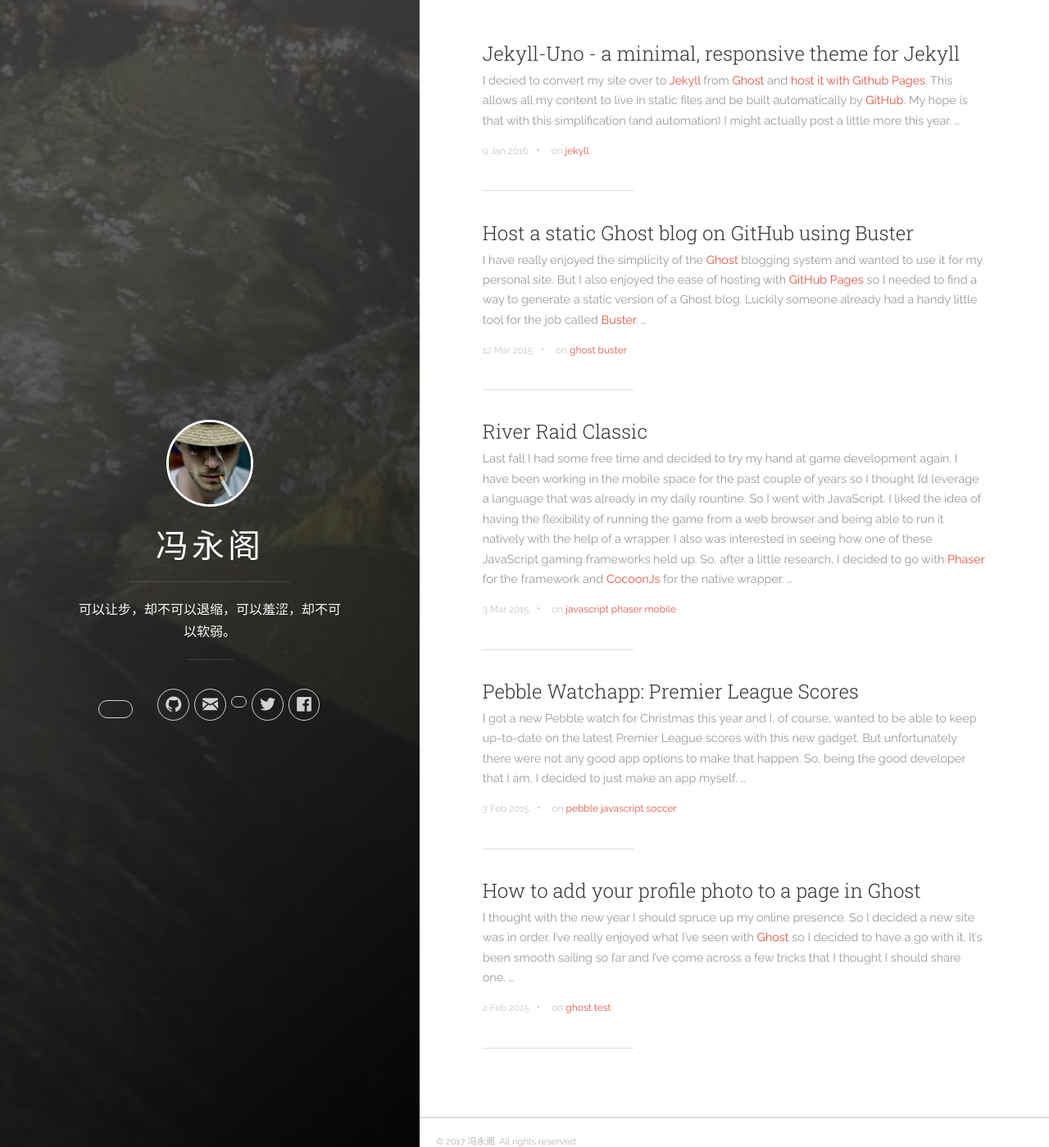
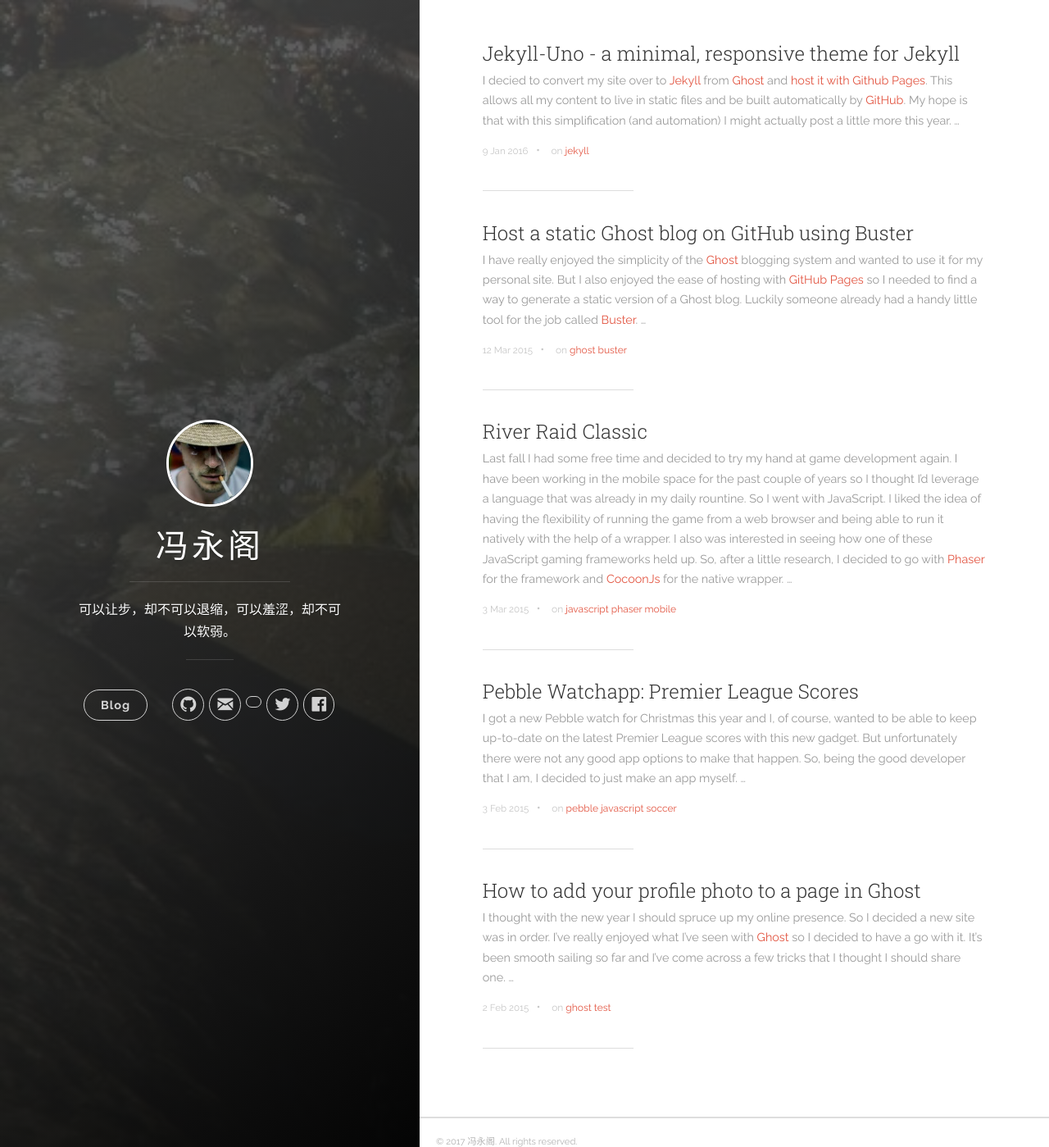
Before and after one commit to fengyongge/fengyongge.github.io, a Jekyll site: the page built from index.html, in a window 1280 px wide and 1399 px high. Shown: the whole window at 82% size. Built offline with Jekyll 4.4.1, drawn with Linux system fonts in a browser that asks for light colours; nearby versions of some CDN libraries; the list of posts is cut into pages by our own code.

Commit message:
Update header.html

```diff
--- a/_includes/header.html
+++ b/_includes/header.html
@@ -21,7 +21,7 @@
           <nav class="cover-navigation cover-navigation--primary">
             <ul class="navigation">
               <li class="navigation__item">
-                <a href="http://blog.csdn.net/f917386389/article" title="{{ fengyongge }} on Blog" target="_blank"></a>
+                <a href="http://blog.csdn.net/f917386389/article" title="{{ fengyongge }} on Blog" class="blog-button">Blog</a>
               </li>
             </ul>
           </nav>
```
